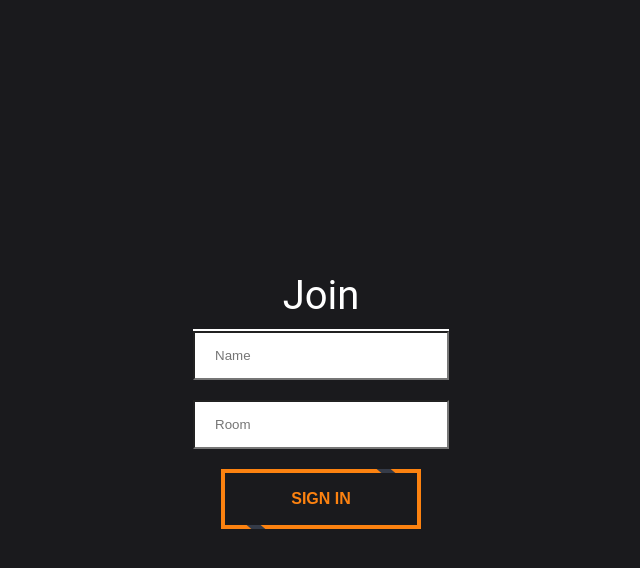
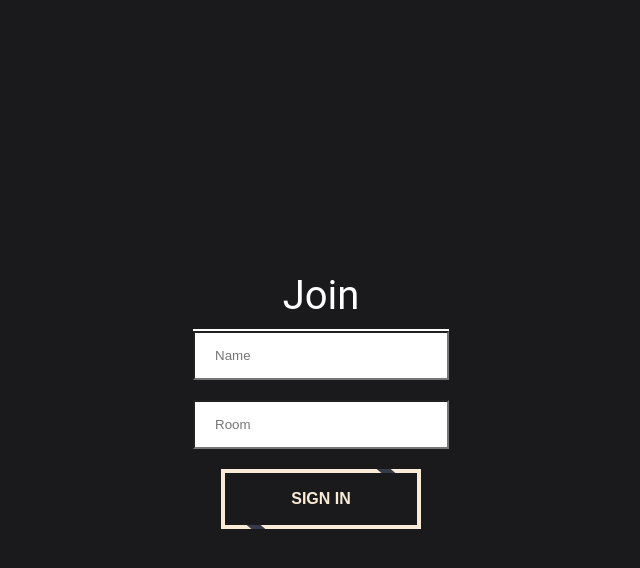
Before and after one commit to akshaydonhe12/Chat-Application, a React (Create React App) app in the folder client/: page / in a window 1280 px wide. In both pictures the pointer is over the button "SIGN IN". Shown: the top 568 px of the page, without its empty margins (319-959 px from the left). Built offline with nearby package versions, Linux system fonts and the light colour scheme.

Commit message:
fix-bug-queryString

```diff
--- a/client/src/components/Chat/Chat.js
+++ b/client/src/components/Chat/Chat.js
@@ -3,7 +3,16 @@ import queryString from 'query-string';
 import io from 'socket.io-client';
 
 
-const Chat = () => {
+const Chat = ({location}) => {
+
+
+    useEffect(() => {
+        const {name, room} = queryString.parse(location.search);
+
+        console.log(name, room);
+
+    });
+
     return (
         <h1>Chat</h1>
     )
--- a/client/src/components/Join/Join.css
+++ b/client/src/components/Join/Join.css
@@ -67,6 +67,10 @@ html, body {
     position: relative;
   }
 
+  .button:hover{
+    color: antiquewhite;
+  }
+
   .button::before,.button::after{
     content: "";
     position: absolute;
```
